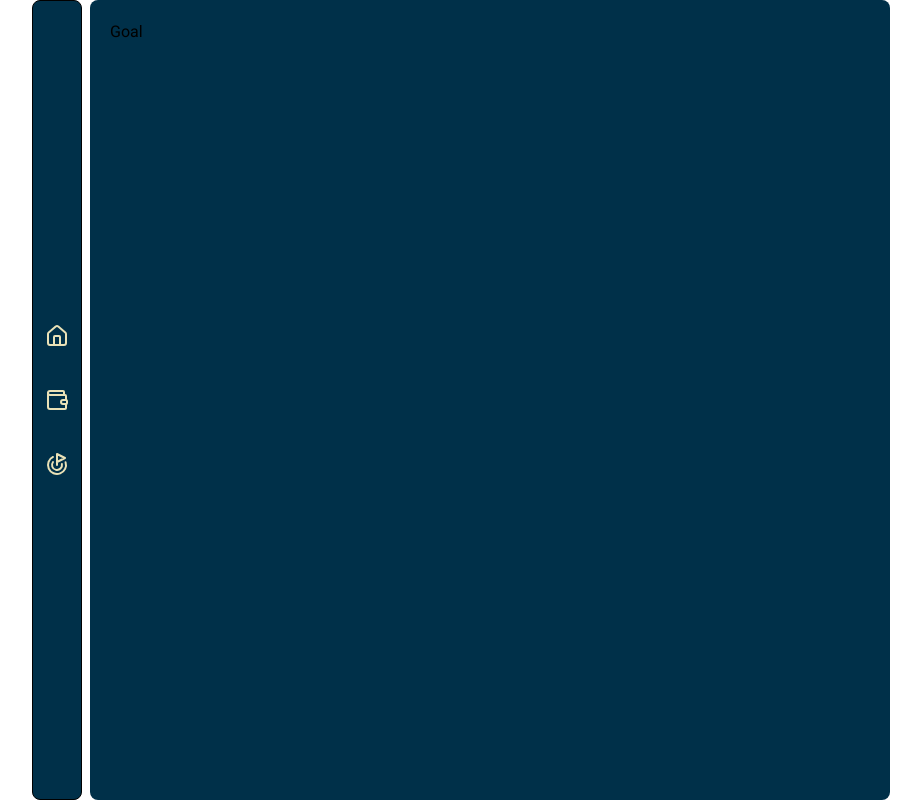
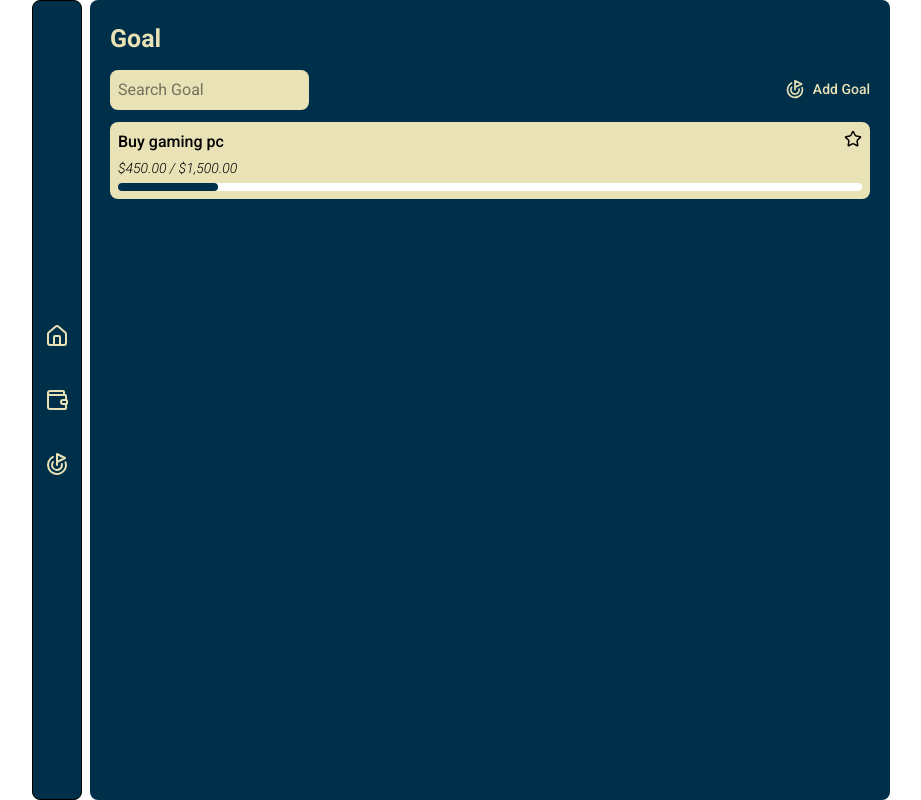
Before and after one commit to Zer0-Gravity/mini-react-project, a React (Vite) app in the folder finance-tracker/: page /goal in a window 1280 px wide. Shown: the whole page, without its empty margins (179-1100 px from the left). Built offline with nearby package versions, Linux system fonts and the light colour scheme.

Commit message:
Style: Style goal page

```diff
--- a/finance-tracker/src/Pages/Goal.tsx
+++ b/finance-tracker/src/Pages/Goal.tsx
@@ -1,5 +1,24 @@
-function Goal() {
-    return <div className="container-custom">Goal</div>;
+import { Goal } from "lucide-react";
+import GoalCard from "../Component/GoalCard";
+import ButtonAdd from "../Component/Home/ButtonAdd";
+
+function GoalPage() {
+    return (
+        <div className="container-custom space-y-3">
+            <h1 className="font-bold text-[25px] text-secondary">Goal</h1>
+            <section className="flex justify-between items-center">
+                <input
+                    type="search"
+                    placeholder="Search Goal"
+                    className="bg-secondary p-2 rounded-lg"
+                />
+                <ButtonAdd icon={Goal} text={"Add Goal"} />
+            </section>
+            <section>
+                <GoalCard />
+            </section>
+        </div>
+    );
 }
 
-export default Goal;
+export default GoalPage;
--- a/finance-tracker/src/Pages/History.tsx
+++ b/finance-tracker/src/Pages/History.tsx
@@ -3,7 +3,7 @@ import { useState } from "react";
 import type { SingleValue } from "react-select";
 import ReactSelect from "react-select";
 import ButtonAdd from "../Component/Home/ButtonAdd";
-import { Goal, HandCoins, ShoppingBag } from "lucide-react";
+import { HandCoins, ShoppingBag } from "lucide-react";
 
 interface TransactionType {
     value: string;
@@ -25,7 +25,7 @@ function History() {
     return (
         <div className="container-custom space-y-3">
             <h1 className="font-bold text-[25px] text-secondary">
-                History Transaction
+                Transaction List
             </h1>
             <section className="flex justify-between">
                 <input
```
